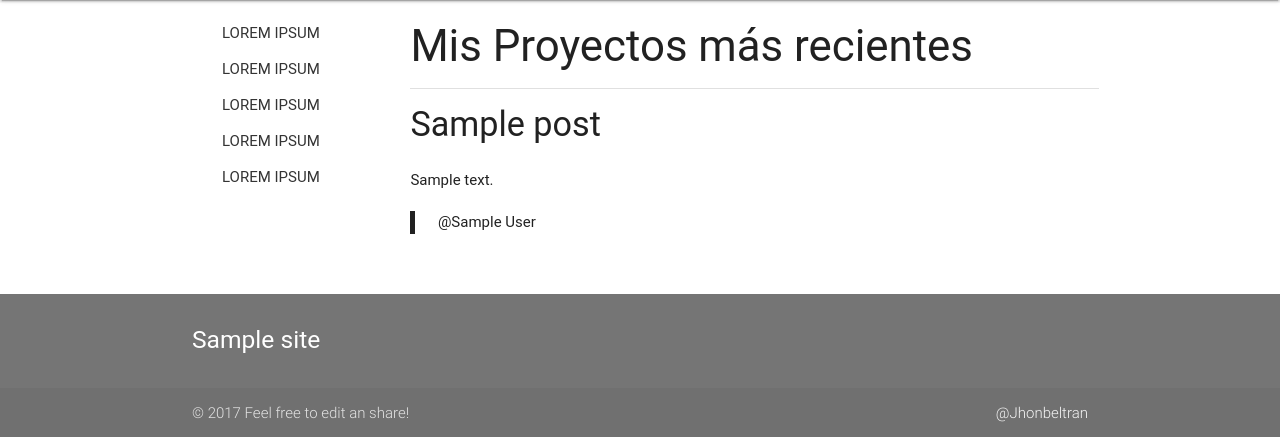
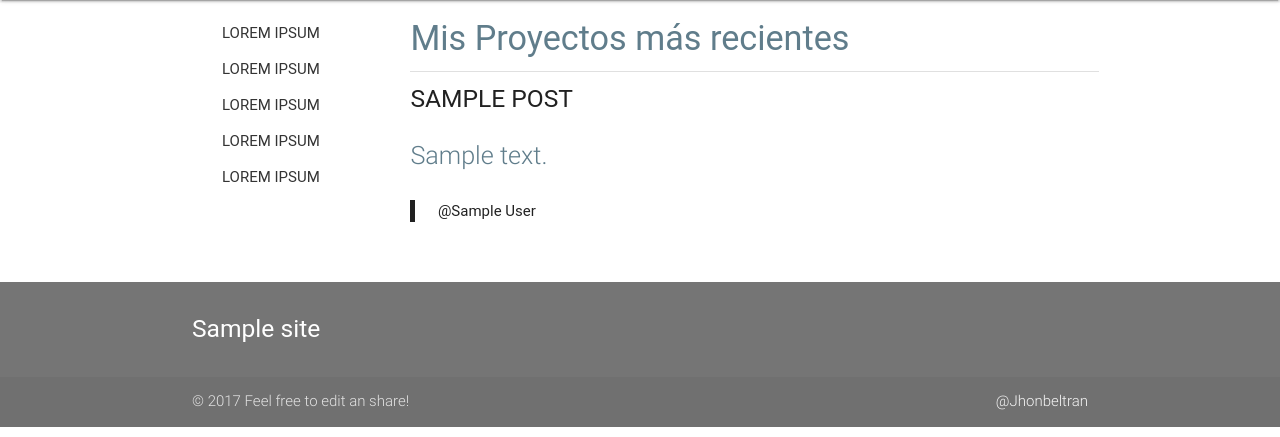
Before and after one commit to Jhonbeltran/my-very-first-wordpress-theme, a WordPress theme: template index.php in a window 1280 px wide. Shown: the part 64-501 px from the top of the page. Run offline with PHP 8.4 and a stand-in for WordPress, Linux system fonts and the light colour scheme; the site name, menu and one post (Sample post) are stand-ins, and other content is empty; some libraries are stand-ins or nearby versions; some web fonts are replaced.

Commit message:
Agrego cambios de tamaño de fuentes y colores

```diff
--- a/index.php
+++ b/index.php
@@ -5,15 +5,19 @@
       <div class="col s12 l9">
         <div class="row"></div>
         <div class="row">
-          <h3>Mis Proyectos más recientes</h3>
+          <h4 class="blue-grey-text">
+            Mis Proyectos más recientes
+          </h4>
           <div class="divider"></div>
 
           <?php if (have_posts()){
             while (have_posts()) {
               the_post(); ?>
               <article>
-                <h4><?php the_title(); ?></h4>
-                <p class="flow-text blue-grey-text"><?php the_excerpt(); ?></p>
+                <h5 style="text-transform: uppercase !important;">
+                  <?php the_title(); ?>
+                </h5>
+                <div class="flow-text blue-grey-text"><?php the_excerpt(); ?></div>
                 <footer>
                   <blockquote>
                     <?php the_tags(); ?> @<?php the_author(); ?>
```
